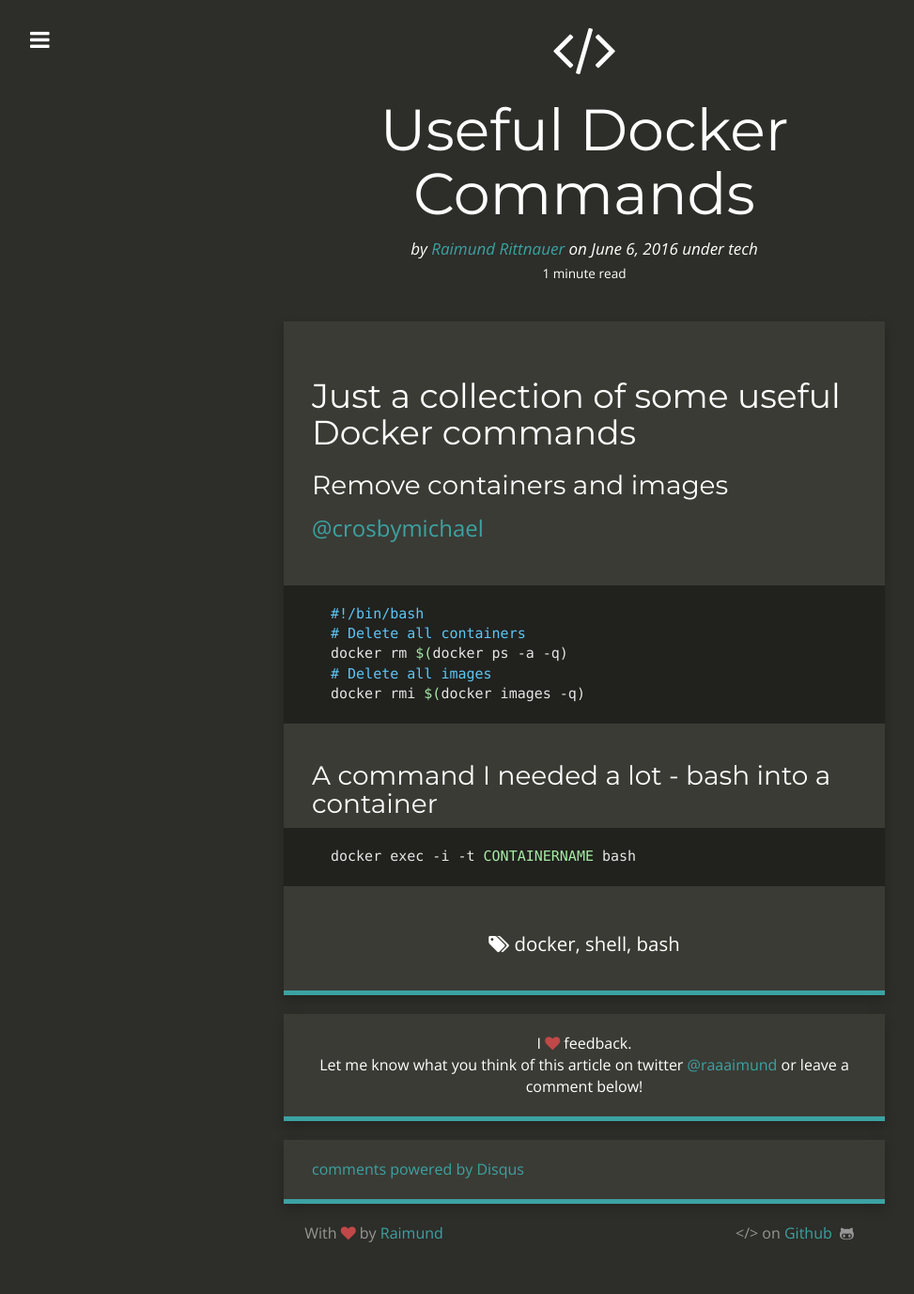
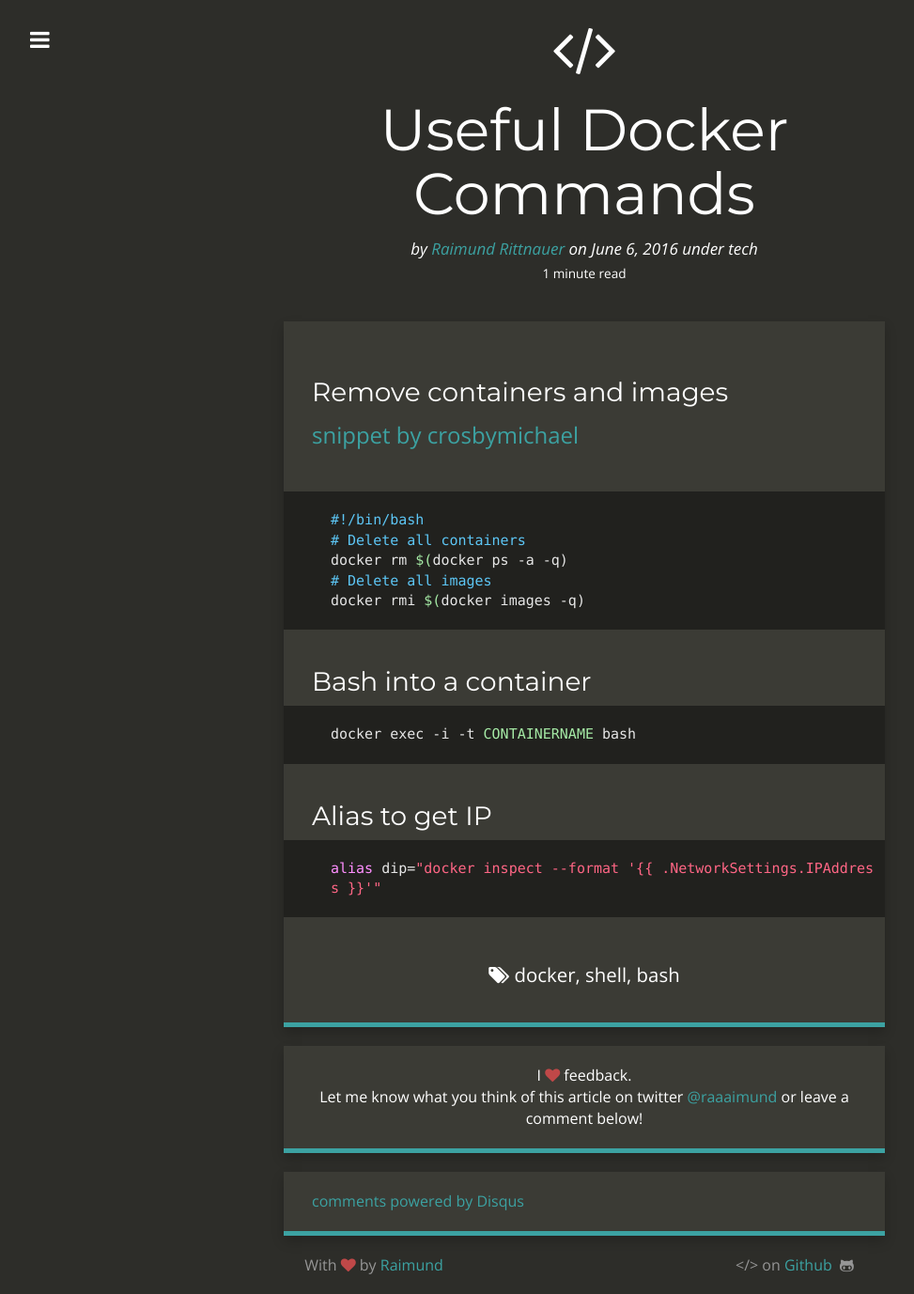
Before and after one commit to raaaimund/raaaimund.github.io, a Jekyll site: the page built from _posts/2016-06-06-useful-docker-commands.md, in a window 1280 px wide. Shown: the whole page at 94% size, without its empty margins (18-991 px from the left). Built offline with Jekyll 4.4.1, drawn with Linux system fonts in a browser that asks for light colours; nearby versions of some CDN libraries; comment, search, counter and statistics services are not loaded; before the commit the page ends 1344 px from its top, so only the background shows below that.

```diff
--- a/_posts/2016-06-06-useful-docker-commands.md
+++ b/_posts/2016-06-06-useful-docker-commands.md
@@ -12,10 +12,8 @@ tags:
  - bash
 ---
 
-## Just a collection of some useful Docker commands
-
 ### Remove containers and images
-[@crosbymichael][1]{:target="_blank"}
+[snippet by crosbymichael][1]{:target="_blank"}
 {% highlight ruby %}
 #!/bin/bash
 # Delete all containers
@@ -24,9 +22,14 @@ docker rm $(docker ps -a -q)
 docker rmi $(docker images -q)
 {% endhighlight %}
 
-### A command I needed a lot - bash into a container
+### Bash into a container
 {% highlight ruby %}
 docker exec -i -t CONTAINERNAME bash
 {% endhighlight %}
 
+### Alias to get IP
+{% highlight ruby %}
+alias dip="docker inspect --format '{% raw %}{{ .NetworkSettings.IPAddress }}{% endraw %}'"
+{% endhighlight %}
+
 [1]: https://github.com/docker/docker/issues/928#issuecomment-23538307
```
Also changed, not shown: other parts of _posts/2016-06-06-useful-docker-commands.md (+1 -1 lines), README.md.
